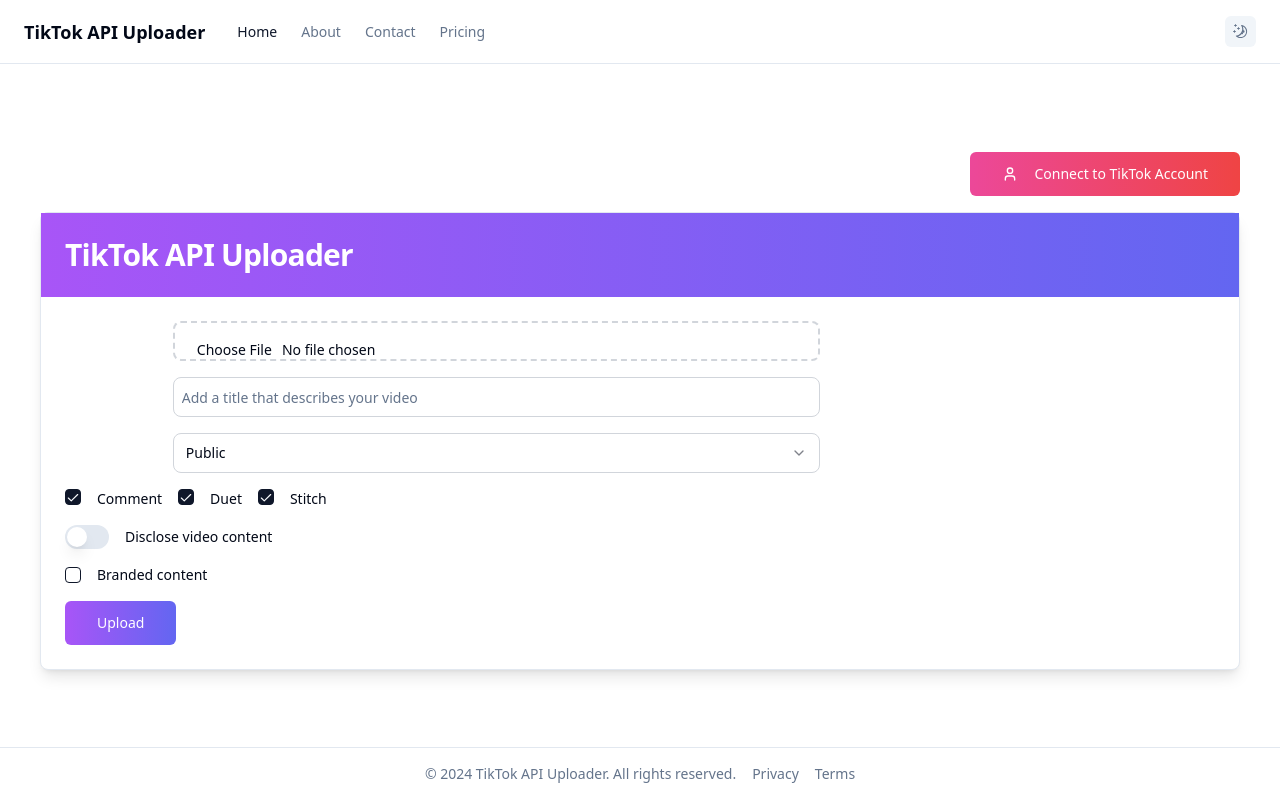
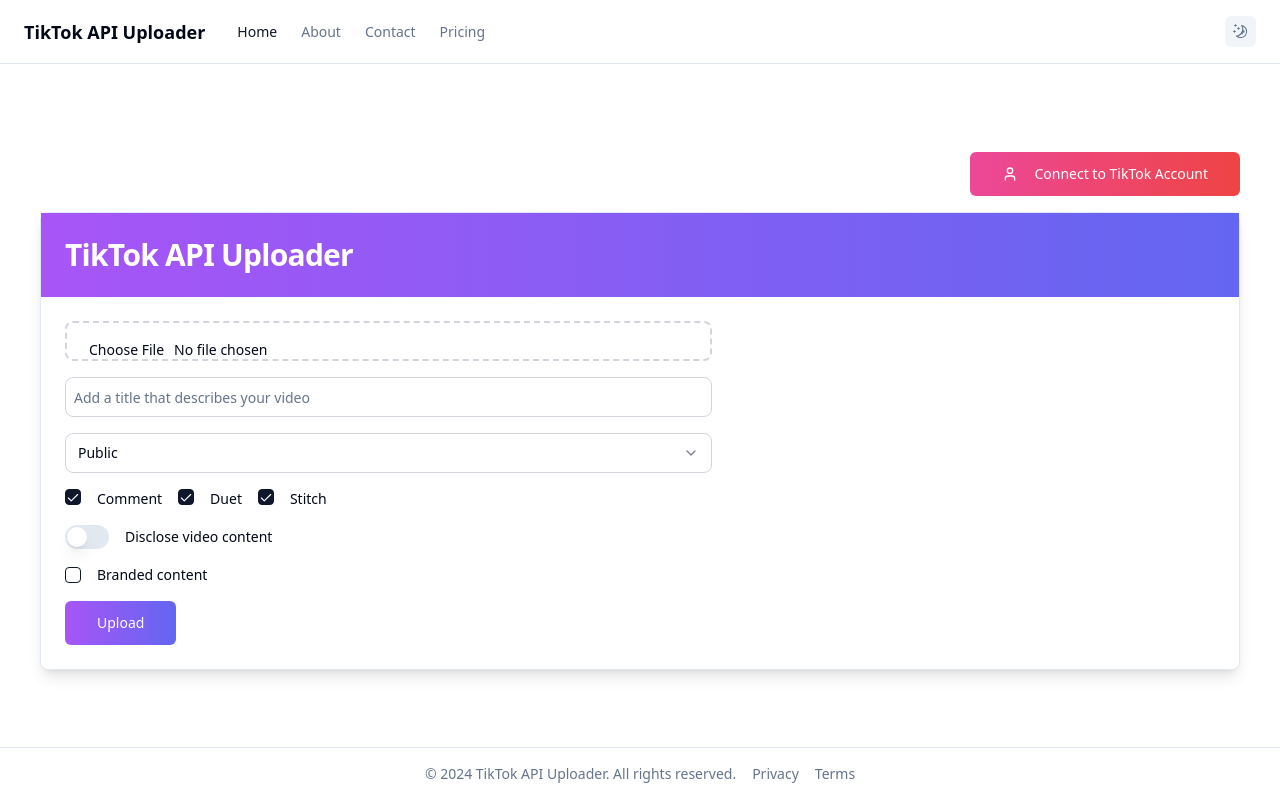
Before and after one commit to altanlabs/pova-2, a React (Vite) app: page / in a window 1280 px wide. Built offline with nearby package versions, Linux system fonts and the light colour scheme; what @radix-ui/themes would draw is missing.

Commit message:
Align input, caption, and dropdown to the left.

```diff
--- a/src/pages/index.tsx
+++ b/src/pages/index.tsx
@@ -55,17 +55,17 @@
             </div>
           )}
           <div className="w-full md:w-3/4 space-y-4">
-            <Input type="file" accept="video/*" onChange={handleFileChange} className="border-2 border-dashed border-gray-300 p-4 rounded-lg text-center w-3/4 mx-auto" />
+            <Input type="file" accept="video/*" onChange={handleFileChange} className="border-2 border-dashed border-gray-300 p-4 rounded-lg text-center w-3/4" />
             <Input
               type="text"
               placeholder="Add a title that describes your video"
               value={caption}
               onChange={(e) => setCaption(e.target.value)}
               maxLength={100}
-              className="border border-gray-300 p-2 rounded-lg w-3/4 mx-auto"
+              className="border border-gray-300 p-2 rounded-lg w-3/4"
             />
             <Select value={privacy} onValueChange={setPrivacy}>
-              <SelectTrigger className="w-3/4 border border-gray-300 rounded-lg mx-auto">
+              <SelectTrigger className="w-3/4 border border-gray-300 rounded-lg">
                 <SelectValue placeholder="Who can view this video" />
               </SelectTrigger>
               <SelectContent>
```
